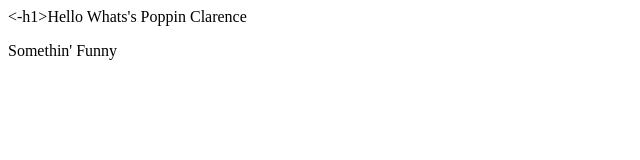
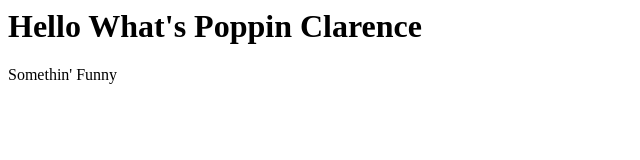
Before and after one commit to Clarence-K/CKLab, a plain HTML site: page index.html in a window 1280 px wide. Shown: the whole page, without its empty margins (0-640 px from the left). Drawn offline with Linux system fonts and the light colour scheme.

Commit message:
Update index.html

```diff
--- a/index.html
+++ b/index.html
@@ -1,6 +1,6 @@
 <html>
 <body>
-<-h1>Hello Whats's Poppin Clarence</h1>
+<h1>Hello What's Poppin Clarence</h1>
 
   <p>
 
```
